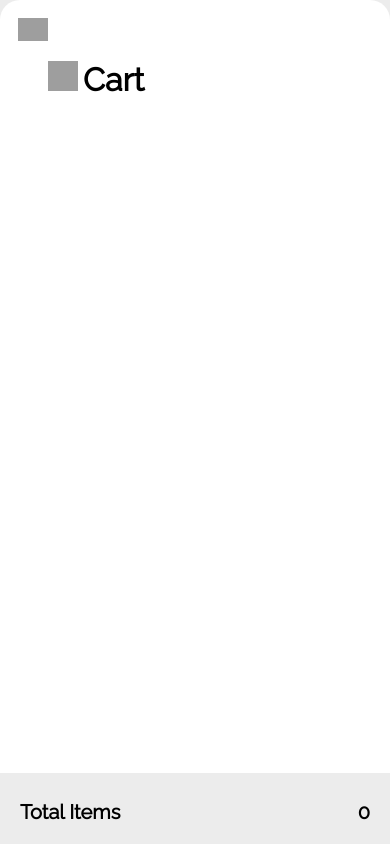
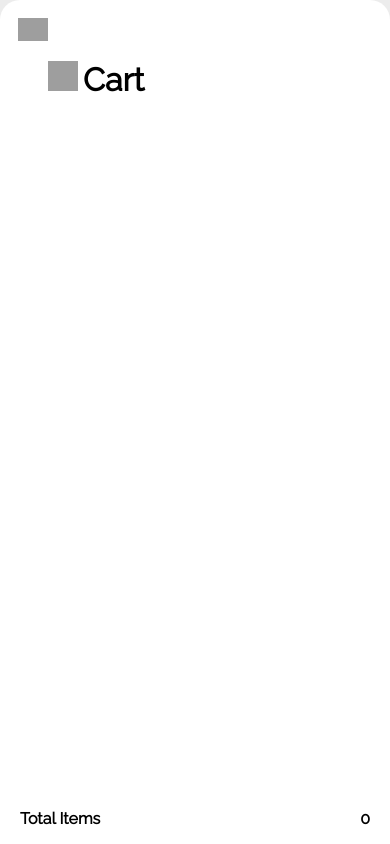
Before and after one commit to sindhu-149/resturant, a React (Create React App) app: page /restaurant/1/cart in a window 390 px wide. Built offline with nearby package versions, Linux system fonts and the light colour scheme; grey boxes are pictures that could not be loaded.

Commit message:
upadate 25

```diff
--- a/src/index.css
+++ b/src/index.css
@@ -863,17 +863,18 @@ padding: 10px 40px;
 }
 
 .cart-page{
+  /* border: 10px solid black; */
+  background-color: white;
   position: fixed;
   display: flex;
   flex-direction: row;
   bottom: 0;
   left:0;
   right: 0;
-  font-size: 20px;
   justify-content: space-between;
   font-weight: bold;
   padding: 0px 20px;
-  margin: 0px;
+
 }
 
 
@@ -1089,7 +1090,7 @@ padding-right: 90px;
 .cart-cards{
   background-color: white;
   padding: 0px 18px;
-  height:80%;
+  height:700px;
   overflow-y: auto;
   position: fixed;
   left:0;
```
